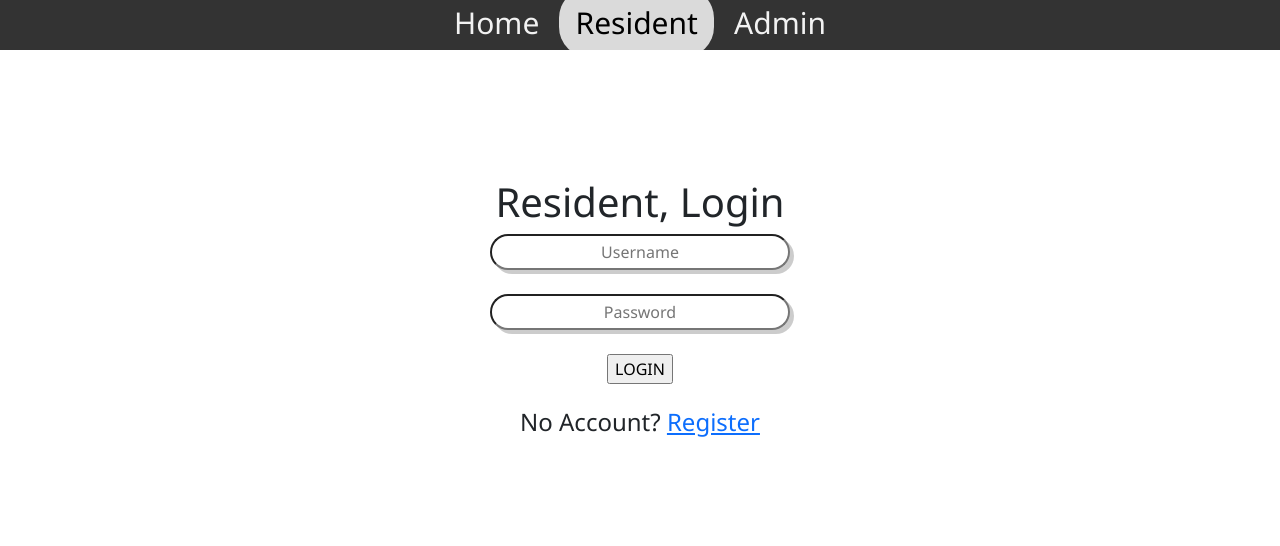
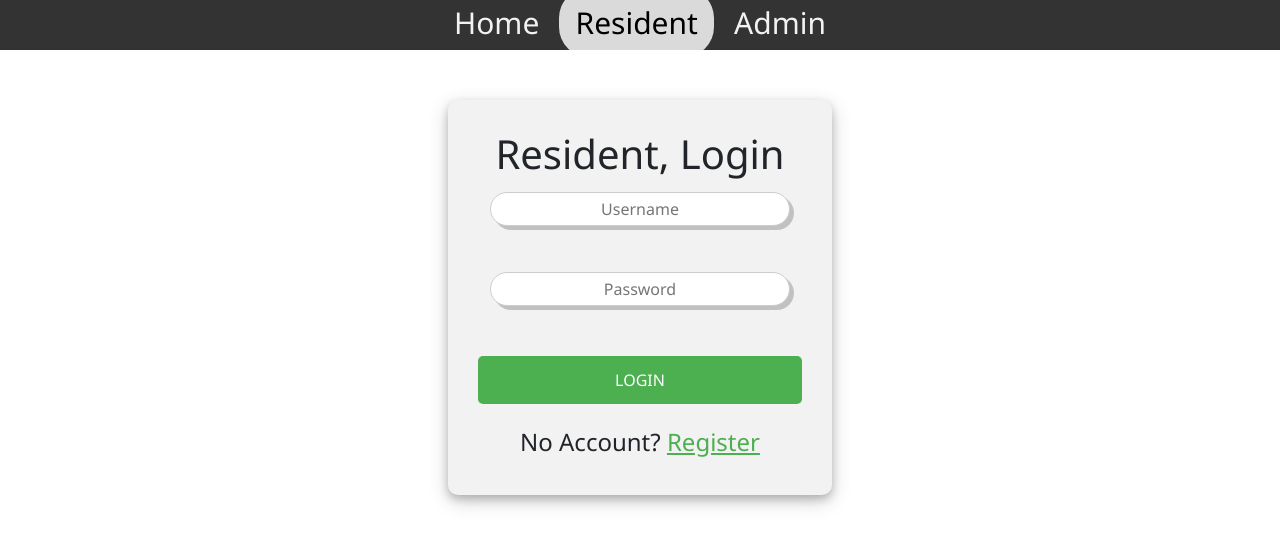
Before and after one commit to Ciezo/php-bmis-fullstack, a PHP site: page /resident/resident_login_page.php in a window 1280 px wide. Shown: the top 546 px of the page. Run offline with PHP 8.4, Linux system fonts and the light colour scheme; data that the repository does not hold is empty.

Commit message:
style resident login
frontend simple design for resident login

```diff
--- a/views/resident/resident_login_page.php
+++ b/views/resident/resident_login_page.php
@@ -24,7 +24,49 @@ session_start();
         <link href="../../css/index_navbar.css" rel="stylesheet">
         <!-- Bootstrap from https://getbootstrap.com/ -->
         <link href="https://cdn.jsdelivr.net/npm/bootstrap@5.3.0-alpha1/dist/css/bootstrap.min.css" rel="stylesheet" integrity="sha384-GLhlTQ8iRABdZLl6O3oVMWSktQOp6b7In1Zl3/Jr59b6EGGoI1aFkw7cmDA6j6gD" crossorigin="anonymous">
-    </head>
+
+	<style>
+  .resident-login-form {
+    width: 30%;
+    padding: 30px;
+    background-color: #f2f2f2;
+    border-radius: 10px;
+    box-shadow: 0 4px 8px 0 rgba(0, 0, 0, 0.2), 0 6px 20px 0 rgba(0, 0, 0, 0.19);
+    margin-top: 50px;
+  }
+
+  .input-fields {
+    width: 100%;
+    padding: 12px;
+    border-radius: 5px;
+    border: 1px solid #ccc;
+    margin-top: 6px;
+    margin-bottom: 16px;
+    resize: vertical;
+  }
+
+  .submit-form-btn {
+    width: 100%;
+    background-color: #4CAF50;
+    color: white;
+    padding: 12px 20px;
+    border-radius: 5px;
+    cursor: pointer;
+    border: none;
+    margin-top: 10px;
+  }
+
+  .submit-form-btn:hover {
+    background-color: #45a049;
+  }
+
+  h4 a {
+    color: #4CAF50;
+  }
+</style>
+
+
+	</head>
     <body>
         <!-- Top navbar at index ONLY -->
         <div class="index_navbar">
```
